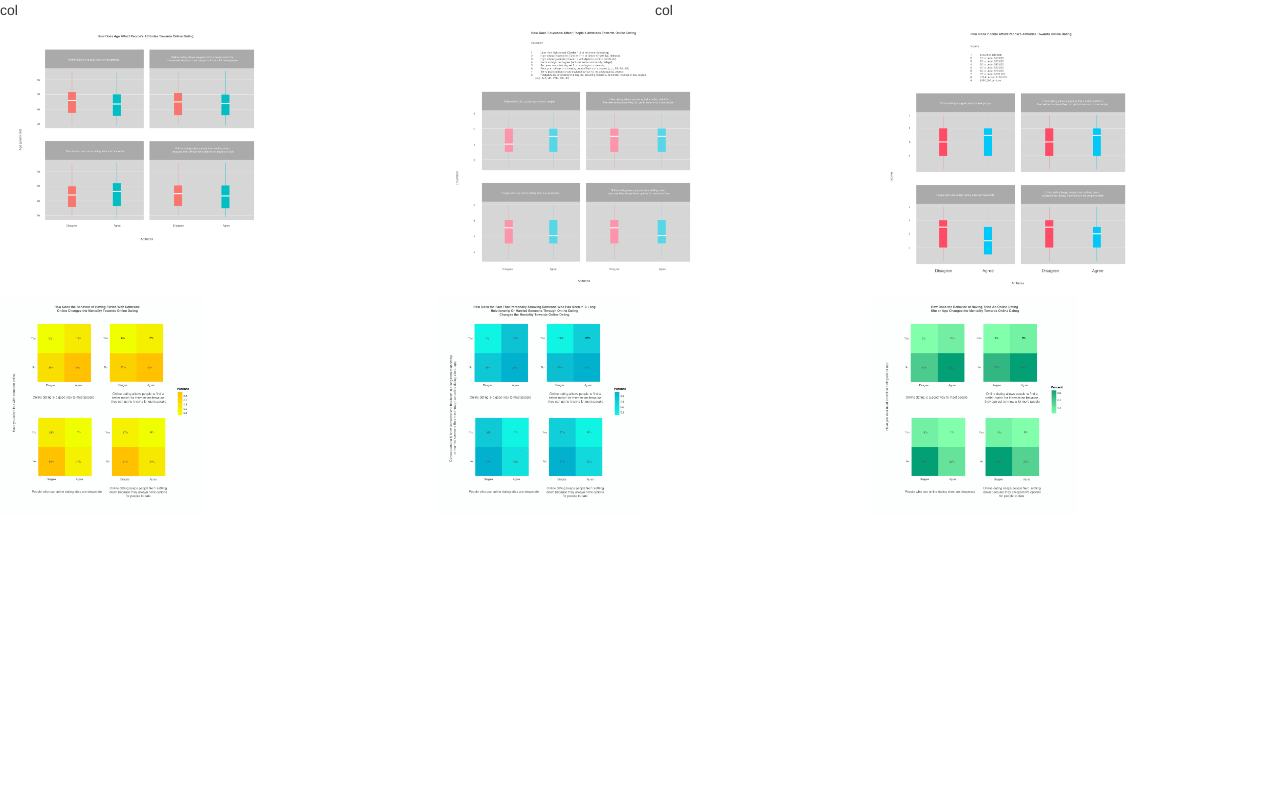
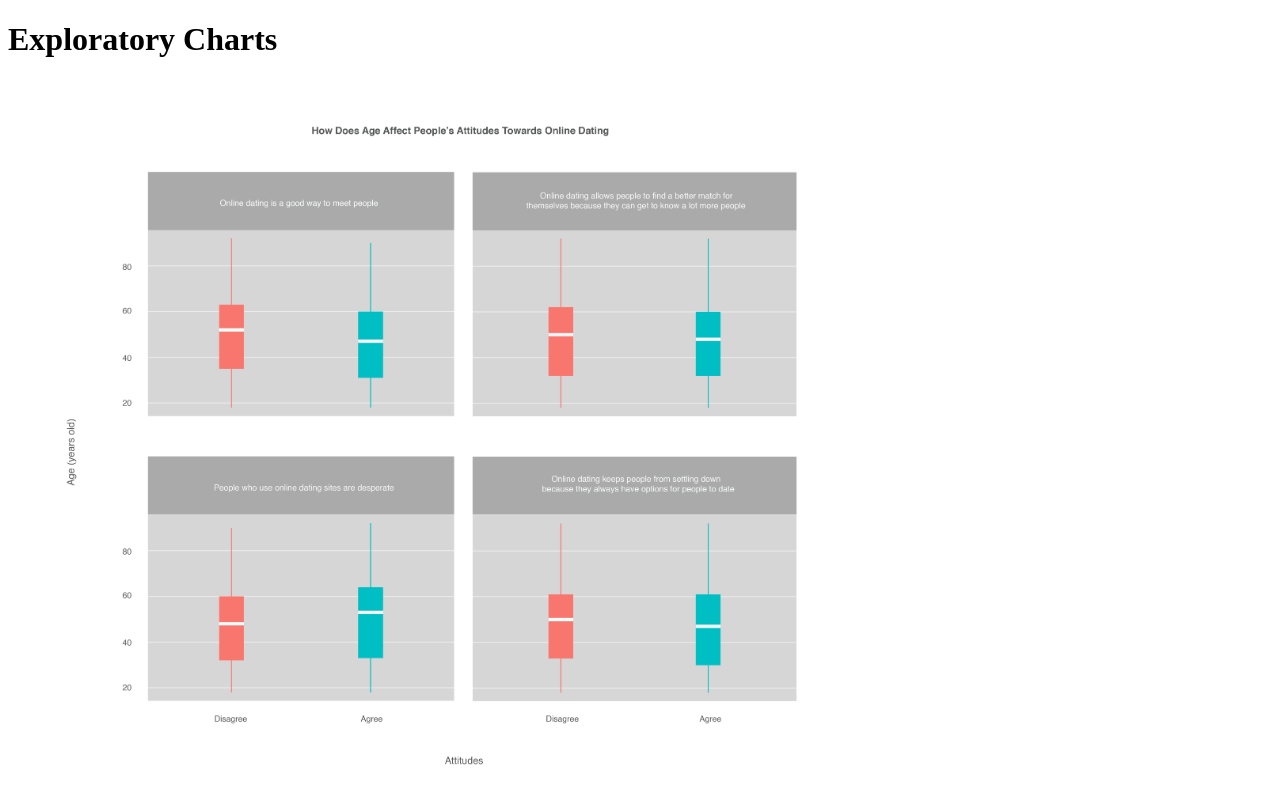
Before and after one commit to elianaxuefeng/elianaxuefeng.github.io, a plain HTML site: page index.html in a window 1280 px wide. Shown: the top 800 px of the page. Drawn offline with nearby package versions, Linux system fonts and the light colour scheme.

Commit message:
add index file

```diff
--- a/index.html
+++ b/index.html
@@ -9,44 +9,25 @@
   <meta name="description" content="">
   <meta name="author" content="">
 
-<!-- This is how I link to my stylesheet, where I will write css -->
-<!-- Latest compiled and minified CSS -->
-<link rel="stylesheet" href="https://maxcdn.bootstrapcdn.com/bootstrap/3.3.6/css/bootstrap.min.css" integrity="sha384-1q8mTJOASx8j1Au+a5WDVnPi2lkFfwwEAa8hDDdjZlpLegxhjVME1fgjWPGmkzs7" crossorigin="anonymous">
-
-<!-- Optional theme -->
-<link rel="stylesheet" href="https://maxcdn.bootstrapcdn.com/bootstrap/3.3.6/css/bootstrap-theme.min.css" integrity="sha384-fLW2N01lMqjakBkx3l/M9EahuwpSfeNvV63J5ezn3uZzapT0u7EYsXMjQV+0En5r" crossorigin="anonymous">
-
-<!-- Latest compiled and minified JavaScript -->
-<script src="https://maxcdn.bootstrapcdn.com/bootstrap/3.3.6/js/bootstrap.min.js" integrity="sha384-0mSbJDEHialfmuBBQP6A4Qrprq5OVfW37PRR3j5ELqxss1yVqOtnepnHVP9aJ7xS" crossorigin="anonymous"></script>
 </head>
 
 <body>
     <!-- This is the body of my website, where I write actual HTML -->
-    <div class="row">
-       <div class="col-md-6">col</div>
-       <div class="col-md-6">col</div>
-    </div>
-    <div class="row">
-        <div class = "col-md-4">
+    <div>
+          <h1> Exploratory Charts</h1>
+
           <img src="datingAttitude-Age.png" alt="datingAttitude-Age" style="width: 70%; height: 70%"/>
-        </div>
-        <div class = "col-md-4">
+
           <img src="datingAttitude-Education.png" alt="datingAttitude-Education" style="width: 70%; height: 70%"/>
-        </div>
-        <div class = "col-md-4">
+
           <img src="datingAttitude-Income.png" alt="datingAttitude-Income" style="width: 70%; height: 70%"/>
-        </div>
-    </div>
-    <div class="row">
-        <div class = "col-md-4">
+
           <img src="beahvior_attitude-Flirt.png" alt="beahvior_attitude-Flirt" style="width: 50%; height: 50%"/>
-        </div>
-        <div class = "col-md-4">
+
           <img src="beahvior_attitude-knowSomeone.png" alt="beahvior_attitude-knowSomeone" style="width: 50%; height: 50%"/>
-        </div>
-        <div class = "col-md-4">
+
           <img src="beahvior_attitude-onlineDating.png" alt="beahvior_attitude-onlineDating" style="width: 50%; height: 50%"/>
-        </div>
+
     </div>
 
 </body>
```
